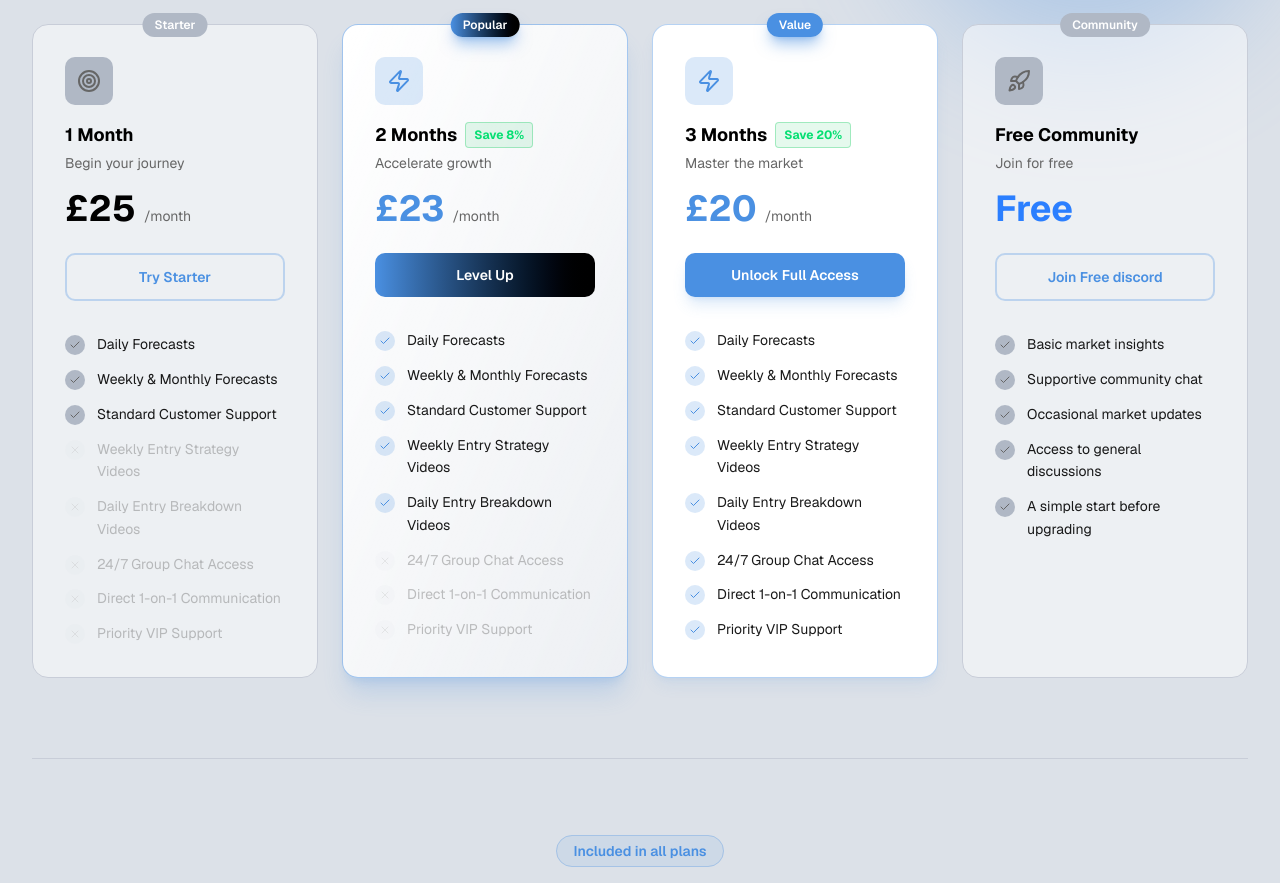
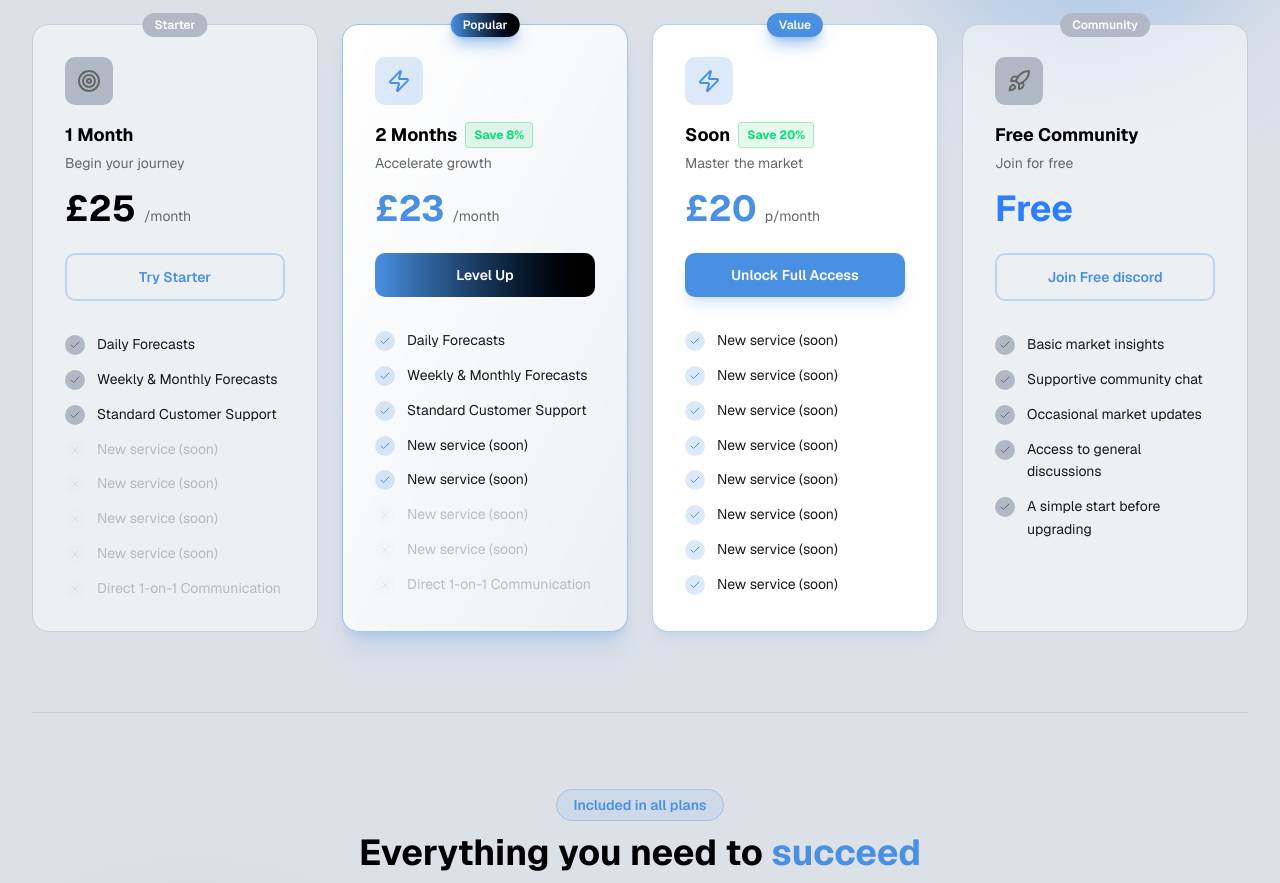
Before and after one commit to hloser77/University-of-Trading-MA, a Next.js app: page / in a window 1280 px wide. Shown: the part 3440-4323 px from the top of the page. Built offline with nearby package versions, Linux system fonts and the light colour scheme.

Commit message:
Update plans.tsx

```diff
--- a/components/plans.tsx
+++ b/components/plans.tsx
@@ -15,11 +15,11 @@ const plans = [
       { name: "Daily Forecasts", included: true },
       { name: "Weekly & Monthly Forecasts", included: true },
       { name: "Standard Customer Support", included: true },
-      { name: "Weekly Entry Strategy Videos", included: false },
-      { name: "Daily Entry Breakdown Videos", included: false },
-      { name: "24/7 Group Chat Access", included: false },
+      { name: "New service (soon)", included: false },
+      { name: "New service (soon)", included: false },
+      { name: "New service (soon)", included: false },
+      { name: "New service (soon)", included: false },
       { name: "Direct 1-on-1 Communication", included: false },
-      { name: "Priority VIP Support", included: false },
     ],
     cta: "Try Starter",
     link: "https://whop.com/checkout/plan_kiqNoqKnKESuY",
@@ -36,11 +36,11 @@ const plans = [
       { name: "Daily Forecasts", included: true },
       { name: "Weekly & Monthly Forecasts", included: true },
       { name: "Standard Customer Support", included: true },
-      { name: "Weekly Entry Strategy Videos", included: true },
-      { name: "Daily Entry Breakdown Videos", included: true },
-      { name: "24/7 Group Chat Access", included: false },
+      { name: "New service (soon)", included: true },
+      { name: "New service (soon)", included: true },
+      { name: "New service (soon)", included: false },
+      { name: "New service (soon)", included: false },
       { name: "Direct 1-on-1 Communication", included: false },
-      { name: "Priority VIP Support", included: false },
     ],
     cta: "Level Up",
     link: "https://whop.com/checkout/6lrV6wVi0c7caMFtPX-Szut-0ex1-g7ES-TjjaI5saP6m4/",
@@ -49,24 +49,24 @@ const plans = [
     saving: "Save 8%",
   },
   {
-    name: "3 Months",
+    name: "Soon",
     price: "20",
-    period: "/month",
+    period: "p/month",
     badge: "Value",
     description: "Master the market",
     icon: Zap,
     features: [
-      { name: "Daily Forecasts", included: true },
-      { name: "Weekly & Monthly Forecasts", included: true },
-      { name: "Standard Customer Support", included: true },
-      { name: "Weekly Entry Strategy Videos", included: true },
-      { name: "Daily Entry Breakdown Videos", included: true },
-      { name: "24/7 Group Chat Access", included: true },
-      { name: "Direct 1-on-1 Communication", included: true },
-      { name: "Priority VIP Support", included: true },
+      { name: "New service (soon)", included: true },
+      { name: "New service (soon)", included: true },
+      { name: "New service (soon)", included: true },
+      { name: "New service (soon)", included: true },
+      { name: "New service (soon)", included: true },
+      { name: "New service (soon)", included: true },
+      { name: "New service (soon)", included: true },
+      { name: "New service (soon)", included: true },
     ],
     cta: "Unlock Full Access",
-    link: "https://whop.com/checkout/ml9lCJBGzCUWos6Dn-5eRH-Jg0K-q3pM-xHedSiL1qPW0/",
+    link: "#",
     popular: true,
     saving: "Save 20%",
   },
```
